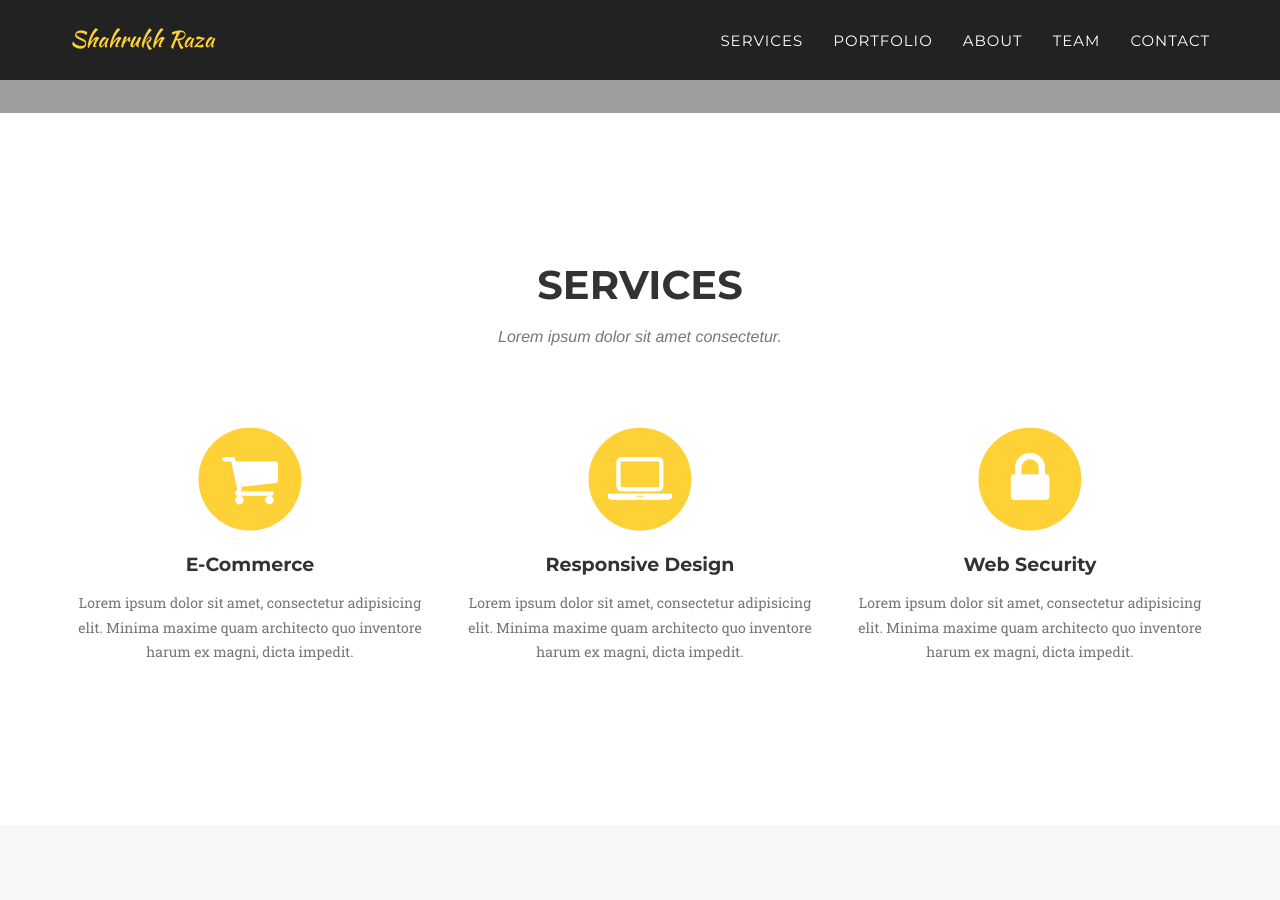
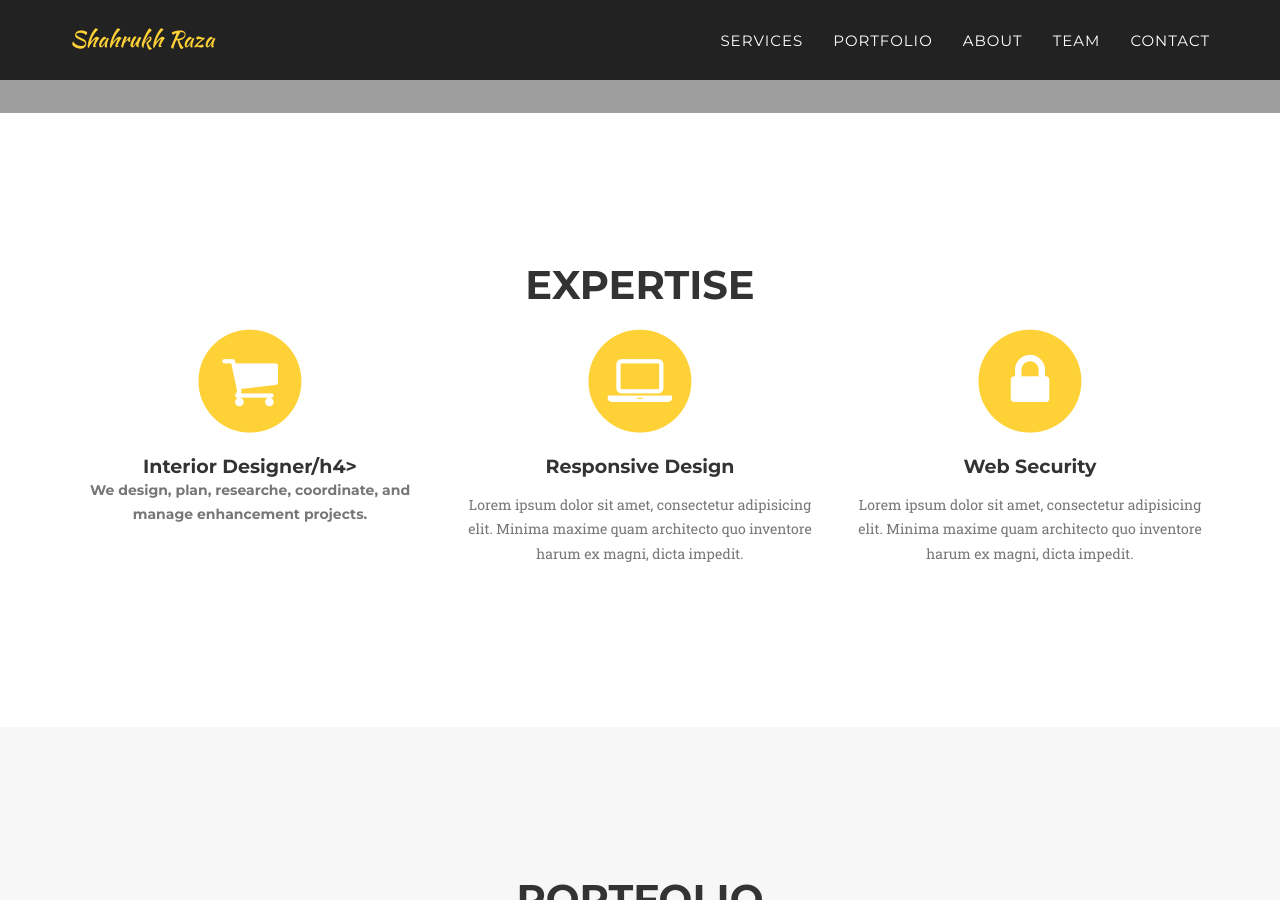
Before and after one commit to eyebuilder/eyebuilder, a Jekyll site: the page built from index.html, in a window 1280 px wide and 900 px high, scrolled down 645 px. Built offline with Jekyll 4.4.1, drawn with Linux system fonts in a browser that asks for light colours; some web fonts are replaced.

Commit message:
Update services.html

```diff
--- a/_includes/services.html
+++ b/_includes/services.html
@@ -3,8 +3,8 @@
         <div class="container">
             <div class="row">
                 <div class="col-lg-12 text-center">
-                    <h2 class="section-heading">Services</h2>
-                    <h3 class="section-subheading text-muted">Lorem ipsum dolor sit amet consectetur.</h3>
+                    <h2 class="section-heading">Expertise</h2>
+                    <!-- <h3 class="section-subheading text-muted">Lorem ipsum dolor sit amet consectetur.</h3> -->
                 </div>
             </div>
             <div class="row text-center">
@@ -13,8 +13,8 @@
                         <i class="fa fa-circle fa-stack-2x text-primary"></i>
                         <i class="fa fa-shopping-cart fa-stack-1x fa-inverse"></i>
                     </span>
-                    <h4 class="service-heading">E-Commerce</h4>
-                    <p class="text-muted">Lorem ipsum dolor sit amet, consectetur adipisicing elit. Minima maxime quam architecto quo inventore harum ex magni, dicta impedit.</p>
+                    <h4 class="service-heading">Interior Designer/h4>
+                    <p class="text-muted">We design, plan, researche, coordinate, and manage enhancement projects.</p>
                 </div>
                 <div class="col-md-4">
                     <span class="fa-stack fa-4x">
```
